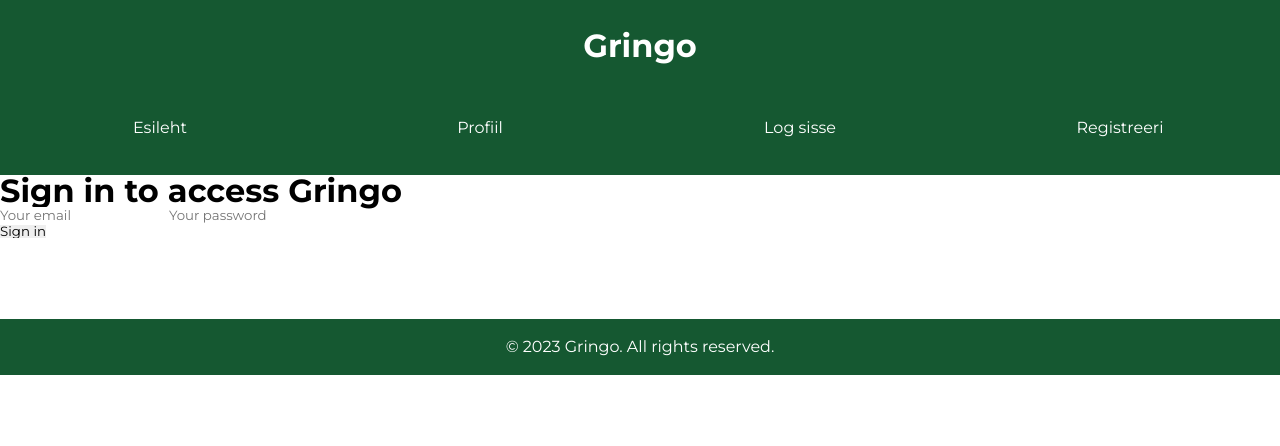
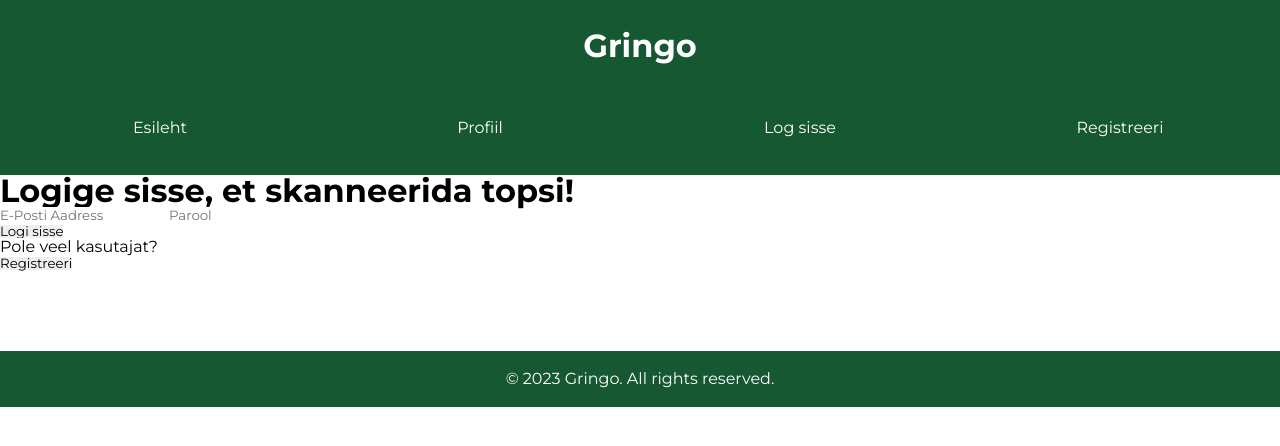
Before and after one commit to luckasw/MITS-Hackathon, a Nuxt app: page /login in a window 1280 px wide. Shown: the top 446 px of the page. Built offline with nearby package versions, Linux system fonts and the light colour scheme; no server answers.

Commit message:
Login and register rework

```diff
--- a/nuxt.config.ts
+++ b/nuxt.config.ts
@@ -6,7 +6,7 @@ export default defineNuxtConfig({
     redirectOptions: {
       login: "/login",
       callback: "/index",
-      exclude: [],
+      exclude: ["/register"],
     },
   },
   router: {
--- a/pages/login.vue
+++ b/pages/login.vue
@@ -30,15 +30,19 @@ async function signIn() {
   }
 }
 
+function register() {
+  router.push('/register');
+}
+
 </script>
 
 <template>
   <form class="formLogin" @submit.prevent="signIn">
     <div class="">
-      <h1 class="header">Sign in to access Gringo</h1>
+      <h1 class="header">Logige sisse, et skanneerida topsi!</h1>
       <div>
-        <input class="inputField" type="email" placeholder="Your email" v-model="email" />
-        <input class="inputField" type="password" placeholder="Your password" v-model="password" />
+        <input class="inputField" type="email" placeholder="E-Posti Aadress" v-model="email" />
+        <input class="inputField" type="password" placeholder="Parool" v-model="password" />
       </div>
       <div v-if="errorMsg" class="error">
         {{ errorMsg }}
@@ -47,11 +51,14 @@ async function signIn() {
         <input
             type="submit"
             class="submitButton"
-            :value="loading ? 'Loading' : 'Sign in'"
+            :value="loading ? 'Laeb' : 'Logi sisse'"
             :disabled="loading"
         />
       </div>
-
     </div>
   </form>
+  <div class="register">
+    <p>Pole veel kasutajat?</p>
+    <button class="registerButton" @click="register">Registreeri</button>
+  </div>
 </template>
--- a/pages/register.vue
+++ b/pages/register.vue
@@ -1,10 +1,13 @@
-<script setup>
+<script setup lang="ts">
   const client = useSupabaseClient();
   const email = ref('');
   const password = ref(null);
   const errorMsg = ref(null);
   const successMsg = ref(null);
   const loading = ref(false);
+  const showSuccessPopup = ref(false);
+  const router = useRouter();
+  const timer = ref({value: 5});
 
   async function signUp() {
     loading.value = true;
@@ -17,31 +20,54 @@
         console.error("Sign Up Error:", error);
         throw error;
       }
-      successMsg.value = "Check your email to confirm your account.";
+      successMsg.value = "Vaata oma e-posti, et kinnitada registreerimine!";
+      showSuccessPopup.value = true;
+      setInterval(() => {
+        if (timer.value === 0) {
+          showSuccessPopup.value = false;
+          router.push("/login");
+        }
+        timer.value--;
+      }, 1000);
     } catch (error) {
       errorMsg.value = error.message;
     } finally {
       loading.value = false;
     }
   }
+
+  function login() {
+    router.push("/login");
+  }
 </script>
 
 <template>
+  <div>
   <form class="formLogin" @submit.prevent="signUp">
     <div class="">
       <h1 class="header">Register</h1>
       <div>
-        <input class="inputField" type="email" placeholder="Your email" v-model="email" />
-        <input class="inputField" type="password" placeholder="Your password" v-model="password" />
+        <input class="inputField" type="email" placeholder="E-Posti Aadress" v-model="email" />
+        <input class="inputField" type="password" placeholder="Parool" v-model="password" />
       </div>
       <div>
         <input
             type="submit"
             class="submitButton"
-            :value="loading ? 'Loading' : 'Register'"
+            :value="loading ? 'Laeb' : 'Registreeri'"
             :disabled="loading"
         />
       </div>
     </div>
   </form>
+    <div v-if="showSuccessPopup" class="popup">
+      <div class="popup-content">
+      <h1>Registreerimine õnnestus!</h1>
+      <p>Palun vaata oma e-posti, et kinnitada registreerime.</p>
+      <p>Teid suunatakse ümber {{ timer.value }} sekundi pärast.</p>
+      <p>Kui teid ei suunata, siis vajutage nuppu "Logi sisse".</p>
+      <button class="loginButton" @click="login">Logi sisse</button>
+      </div>
+    </div>
+  </div>
 </template>
```
Also changed, not shown: 1 other file (tests, documents, lock files or other folders).
